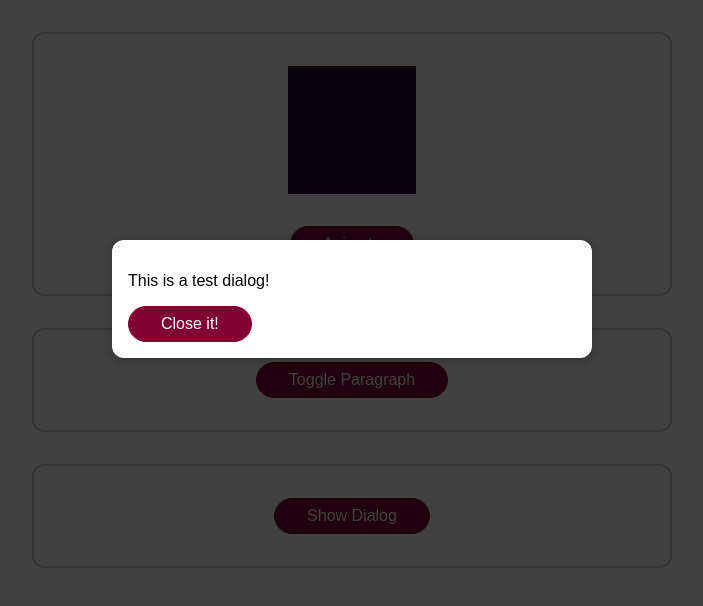
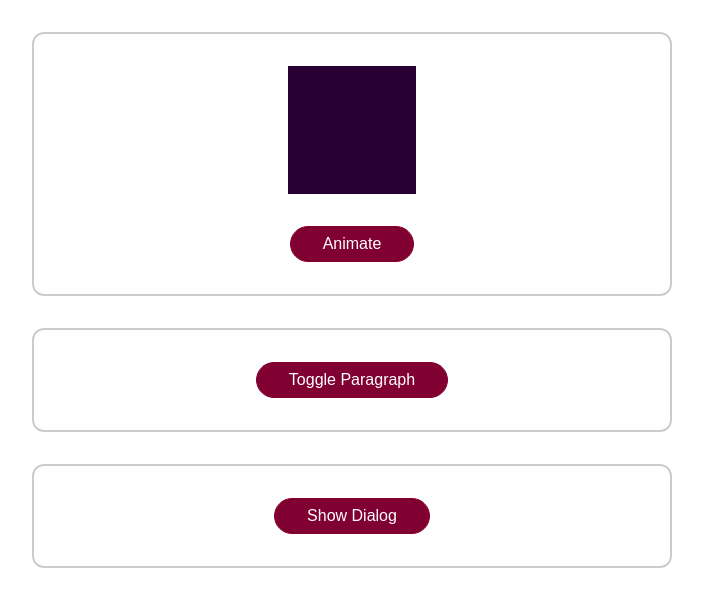
Before and after one commit to gafur-demirci/Vuejs-Learning-Examples, a Vue app in the folder animations-01-starting-setup/: page / in a window 1280 px wide. Shown: the top 606 px of the page, without its empty margins (288-991 px from the left). Built offline with nearby package versions, Linux system fonts and the light colour scheme.

Commit message:
transition component added for dialog animation and open property configured dialog and div

```diff
--- a/animations-01-starting-setup/src/components/BaseModal.vue
+++ b/animations-01-starting-setup/src/components/BaseModal.vue
@@ -1,8 +1,10 @@
 <template>
-  <div class="backdrop" @click="$emit('close')"></div>
-  <dialog open>
-    <slot></slot>
-  </dialog>
+  <div v-if="open" class="backdrop" @click="$emit('close')"></div>
+  <transition name="modal">
+    <dialog open v-if="open">
+      <slot></slot>
+    </dialog>
+  </transition>
 </template>
 
 <script>
```
